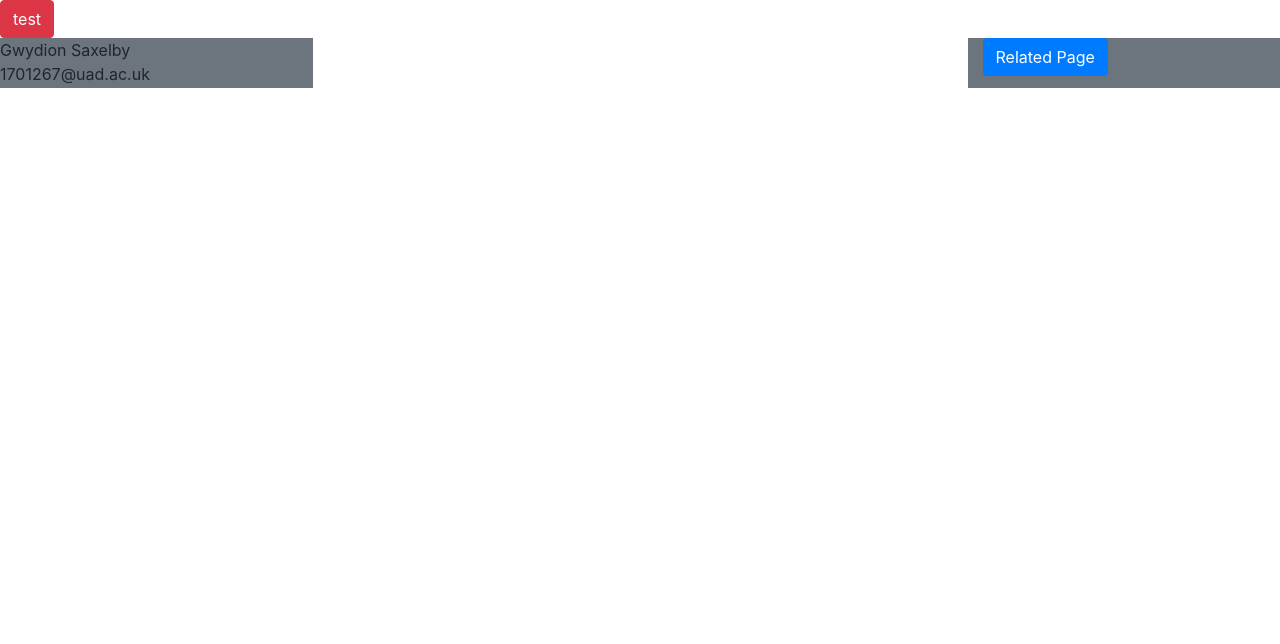
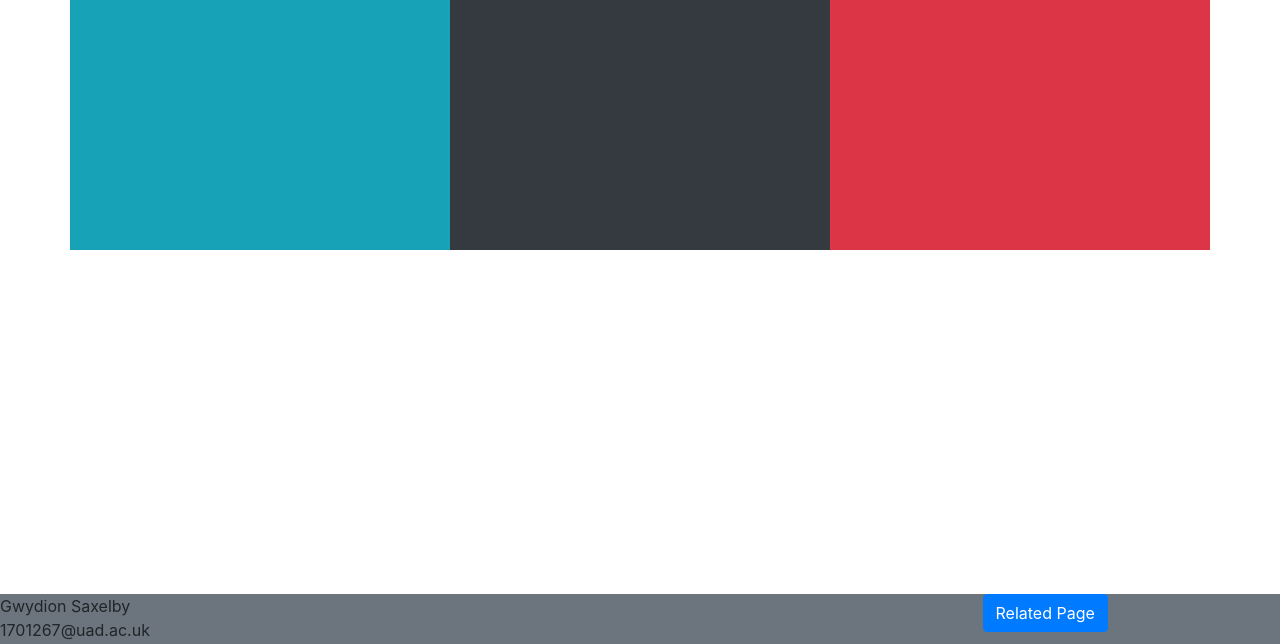
Before and after one commit to bodovix/DWD-ClimbersNews, a PHP site: page / in a window 1280 px wide. Shown: the part 156-800 px from the top of the page. Run offline with PHP 8.4, Linux system fonts and the light colour scheme.

Commit message:
publish rules

```diff
--- a/Index.php
+++ b/Index.php
@@ -1,17 +1,22 @@
 <html>
 <header>
 <?php
-include 'View/Header.php';
+    include 'View/Header.php';
 ?>
 </header>
 <body class="">
-<button class="btn btn-danger">test</button>
+<div class="container">
+    <div class="row" style="height: 250px;">
+        <div class="col-md-4 bg-info"></div>
+        <div class="col-md-4 bg-dark"></div>
+        <div class="col-md-4 bg-danger"></div>
+    </div>
+</div>
 </body>
-<footer>
+<footer class="fixed-bottom">
 <?php
-$pathToPage = 'TODO: CREATE PAGE';
-include 'View/Footer.php';
-
+    $pathToPage = 'TODO: CREATE PAGE';
+    include 'View/Footer.php';
 ?>
 </footer>
 </html>
--- a/View/Footer.php
+++ b/View/Footer.php
@@ -3,8 +3,8 @@
 require_once 'Control/FooterControl.php';
 $myTest = new FooterControl();
 ?>
-<div class=" row bg-green " style="height:50px;">
-    <div class="bg-secondary col ">
+<div class="row bg-secondary" style="height:50px;">
+    <div class=" col ">
         <p class="mb-0">Gwydion Saxelby</p>
         <p class="mb-0">1701267@uad.ac.uk</p>
     </div>
```
